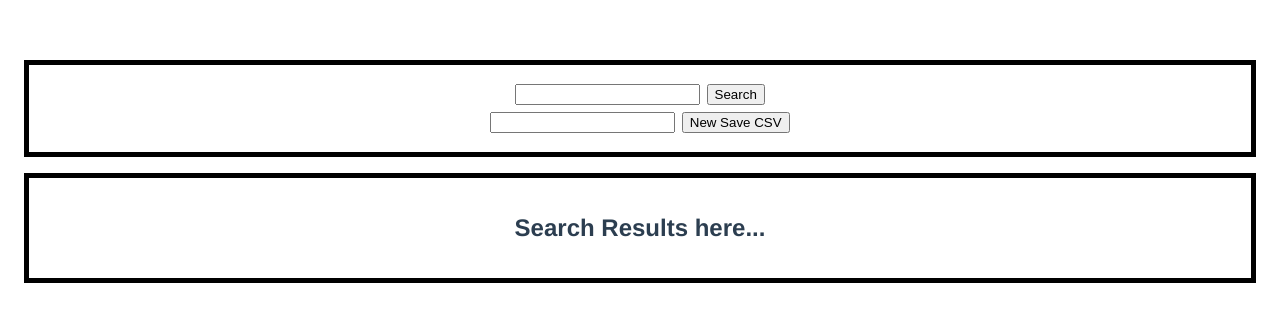
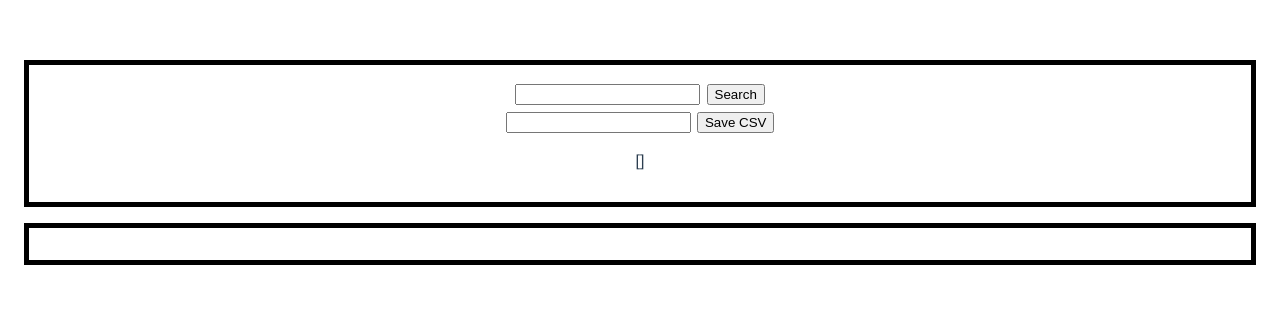
Before and after one commit to MrFootwork/node-express-last_fm_api, a Vue app in the folder client/: page / in a window 1280 px wide. Shown: the top 322 px of the page. Built offline with nearby package versions, Linux system fonts and the light colour scheme.

Commit message:
📃 planning last steps to finish the project

```diff
--- a/client/src/App.vue
+++ b/client/src/App.vue
@@ -1,5 +1,4 @@
 <template>
-  <!-- <img alt="Vue logo" src="./assets/logo.png"> -->
   <LayoutContainer>
     <SearchArtistForm />
   </LayoutContainer>
--- a/client/src/components/SearchArtistForm.vue
+++ b/client/src/components/SearchArtistForm.vue
@@ -12,9 +12,11 @@
       <label for=" input-filename">
         <input id="input-filename" type="text" v-model="filename">
       </label>
-      <button @click="saveCSV">New Save CSV</button>
+      <button @click="saveCSV">Save CSV</button>
     </div>
 
+    <p>{{ csv }}</p>
+    <p>{{ artists }}</p>
   </form>
 </template>
 
@@ -35,37 +37,22 @@ async function searchArtist() {
 }
 
 const filename = ref('');
+let csv = ref('');
 
 async function saveCSV() {
+  // FIXME remove all alerts
   alert(`Downloading CSV with name ${filename.value}...`);
-  // await fetch(`/save?filename=${filename.value}`, {
-  //   method: 'POST',
-  //   headers: {
-  //     Accept: 'application/json',
-  //     'Content-Type': 'application/json',
-  //   },
-  //   body: JSON.stringify({ filename: filename.value }),
-  // });
-  // .then((response) => response.json())
-  // .then((response) => console.log(JSON.stringify(response)));
-
   const headersList = {
     Accept: 'application/json',
     'User-Agent': 'Thunder Client (https://www.thunderclient.com)',
   };
-  // TODO root url should be localhost:4000
-  // const response = await fetch(`/save?filename=${filename.value}`, {
-  //   method: 'POST',
-  //   headers: headersList,
-  // });
-
+  // TODO find programmatic way to point to localhost:4000
   const response = await fetch(`http://localhost:4000/save?filename=${filename.value}`, {
     method: 'POST',
     headers: headersList,
   });
 
-  const data = await response.text();
-  console.log(data);
+  csv = await response.text();
 }
 </script>
 
--- a/client/src/components/SearchResult.vue
+++ b/client/src/components/SearchResult.vue
@@ -1,11 +1,15 @@
 <template>
   <div>
-    <h1>Search Results here...</h1>
+    <!-- FIXME display artists here -->
+    <!-- FIXME provide download button -->
   </div>
 </template>
 
 <script setup>
-
+// FIXME receive artists and csv from SearchArtistForm
+// 1. props
+// 2. singleton class
+// 3. composable
 </script>
 
 <style scoped lang="scss">
```
Also changed, not shown: 1 other file (tests, documents, lock files or other folders).
